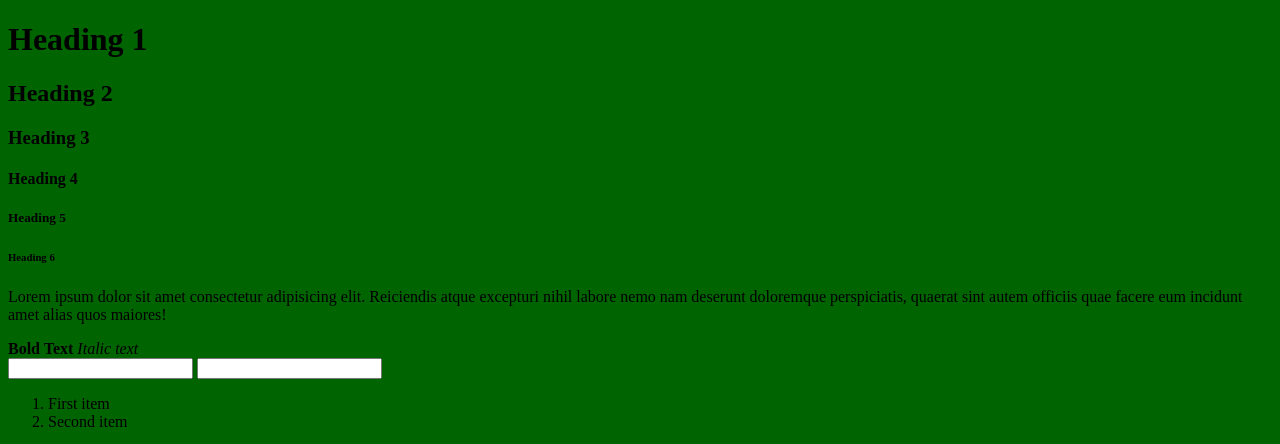
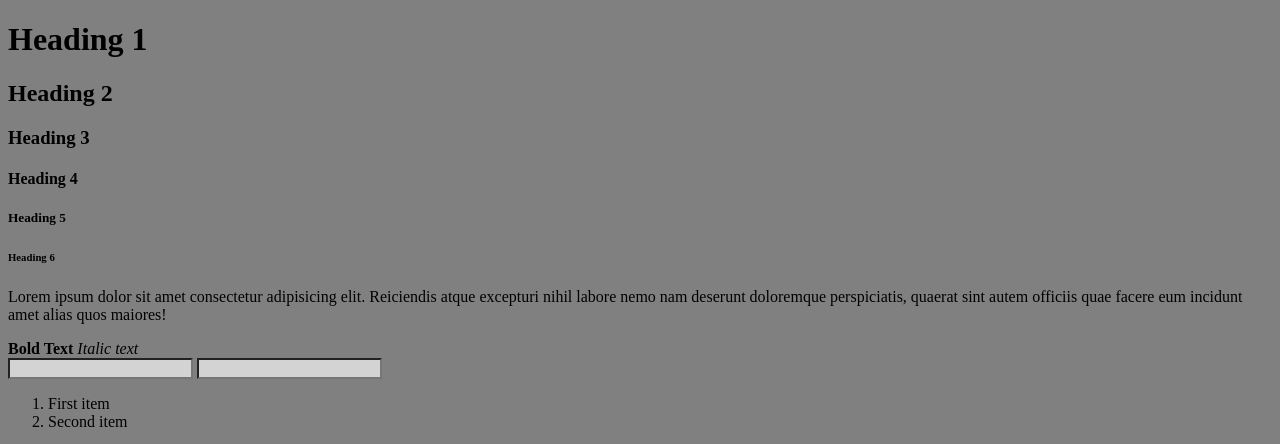
Before and after one commit to MTzarev/HTML-CSS-Lection1, a plain HTML site: page index.html in a window 1280 px wide. Shown: the top 444 px of the page. Drawn offline with Linux system fonts and the light colour scheme.

Commit message:
Update style.css

```diff
--- a/style.css
+++ b/style.css
@@ -1,3 +1,6 @@
 body{
-    background-color: darkgreen;
+    background-color: gray;
 }
+input{
+    background-color: lightgray;
+}
```
